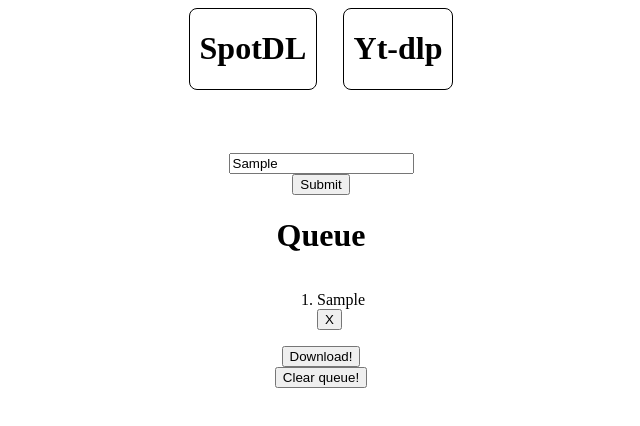
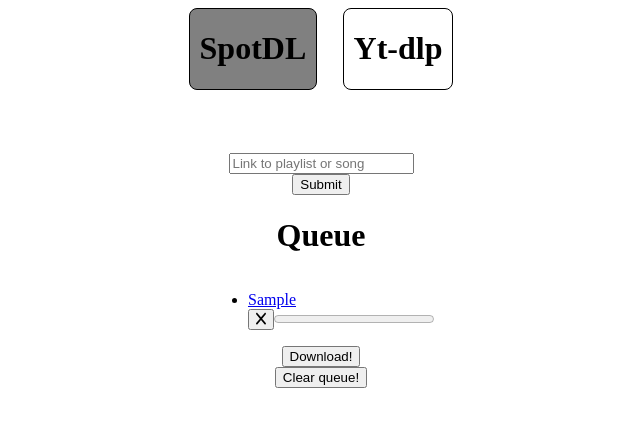
Before and after one commit to YvesStraten/BeatBolt, a React (Vite) app: page / in a window 1280 px wide. Both pictures are taken after typing "Sample" into the empty fields and a click on the button "Submit". Shown: the top 426 px of the page, without its empty margins (319-959 px from the left). Built offline with nearby package versions, Linux system fonts and the light colour scheme.

Commit message:
improvement: Progress and mode select

```diff
--- a/package.json
+++ b/package.json
@@ -10,6 +10,9 @@
     "tauri": "tauri"
   },
   "dependencies": {
+    "@fortawesome/fontawesome-svg-core": "^6.5.1",
+    "@fortawesome/free-solid-svg-icons": "^6.5.1",
+    "@fortawesome/react-fontawesome": "^0.2.0",
     "@tauri-apps/api": "^1.5.3",
     "react": "^18.2.0",
     "react-dom": "^18.2.0"
--- a/src-tauri/tauri.conf.json
+++ b/src-tauri/tauri.conf.json
@@ -6,7 +6,7 @@
     "distDir": "../dist"
   },
   "package": {
-    "productName": "spotgui",
+    "productName": "BeatBolt",
     "version": "0.0.1"
   },
   "tauri": {
@@ -29,7 +29,7 @@
     "bundle": {
       "active": true,
       "targets": "all",
-      "identifier": "com.yvess.spotgui",
+      "identifier": "com.yvess.BeatBolt",
       "icon": [
         "icons/32x32.png",
         "icons/128x128.png",
--- a/src/App.css
+++ b/src/App.css
@@ -14,7 +14,7 @@
 	border-radius : 8px;
 }
 
-.selector:hover {
+.selected {
 	background-color: grey;
 }
 
--- a/src/App.tsx
+++ b/src/App.tsx
@@ -7,14 +7,15 @@
 	const [ytLinks, setYtLinks] = useState<String[]>([]);
 	const [spotLinks, setSpotLinks] = useState<String[]>([]);
 
-	const [mode, setMode] = useState("spot");
+	const [mode, setMode] = useState<String>("spot");
+
 	return (
 		<>
 			<div id="main_container">
-				<div className="selector" onClick={() => setMode("spot")}>
+				<div className={mode === "spot" ? "selector selected" : "selector"} onClick={() => setMode("spot")}>
 					<h1>SpotDL</h1>
 				</div>
-				<div className="selector" onClick={() => setMode("yt")}>
+				<div className={mode === "yt" ? "selector selected" : "selector"} onClick={() => setMode("yt")}>
 					<h1 >Yt-dlp</h1>
 				</div>
 
--- a/src/components/Form.tsx
+++ b/src/components/Form.tsx
@@ -1,7 +1,10 @@
+import { faX } from "@fortawesome/free-solid-svg-icons";
+import { FontAwesomeIcon } from "@fortawesome/react-fontawesome";
 import { invoke } from "@tauri-apps/api";
 import { isPermissionGranted, requestPermission, sendNotification } from "@tauri-apps/api/notification";
 import { downloadDir } from "@tauri-apps/api/path";
 import { useState } from "react";
+import Progress from "./Progress";
 
 type formType = {
 	Links: String[],
@@ -24,7 +27,6 @@
 
 	const deleteItem = (link: String) => {
 		setLinks(Links.filter((item: String) => item !== link))
-
 	}
 
 	const sendNotif = async (currentItem: number, allItems: number) => {
@@ -34,7 +36,7 @@
 			permissionGranted = permission === 'granted';
 		}
 		if (permissionGranted) {
-			sendNotification({ title: 'Download progress', body: `Download ${currentItem}/${allItems}` });
+			sendNotification({ title: 'Download progress', body: `Download ${currentItem}/${allItems}`, icon: "../../src-tauri/icons/32x32.png" });
 		}
 	}
 
@@ -63,21 +65,30 @@
 	}
 
 	/* 						TODO: add a way to extract audio with yt-dlp */
+/* 	TODO: add progress bars */
 	return (
 		<>
-			<input type="text" placeholder="Link to playlist or song" onChange={(e) => updateInput(e.target.value)}></input>
+			<input type="text" placeholder="Link to playlist or song" value={input} onChange={(e) => updateInput(e.target.value)}></input>
 			<button onClick={() => updateLinks()}>Submit</button>
 
 			<h1>Queue</h1>
-			<ol>
+			<ul>
 				{Links.map((link: any) => (
 					<>
-						<li key={link}>{link}</li>
-						<button key={link} onClick={() => deleteItem(link)}>X</button>
+						<li key={link}><a href={link}>{link}</a></li>
+						<button key={link} onClick={() => deleteItem(link)}><FontAwesomeIcon icon={faX}/></button>
+						<Progress />
+						{mode === "yt" ?
+						<>
+						<input type="checkbox" id="audiox"></input>
+						<label htmlFor="audiox">Extract audio</label>
+						</>
+						: <></>
+						}
 					</>)
 				)}
 
-			</ol>
+			</ul>
 			<button onClick={() => download()}>Download!</button>
 			<button onClick={() => setLinks([])}>Clear queue!</button>
 
```
Also changed, not shown: 1 other file (tests, documents, lock files or other folders).
